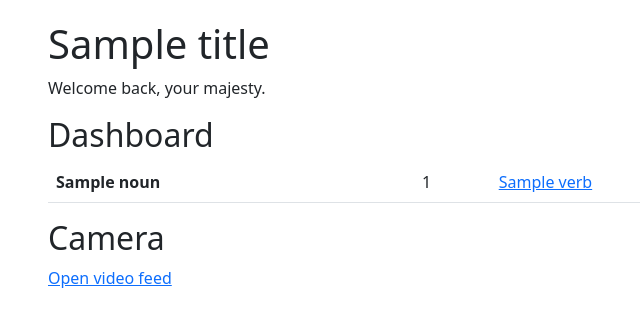
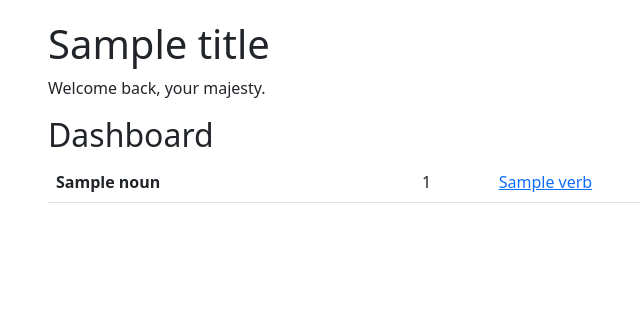
Before and after one commit to vEnhance/dotfiles, a Flask app: template sentinel/templates/index.html in a window 1280 px wide. Shown: the top 327 px of the page, without its empty margins (204-844 px from the left). Run offline with Flask 2, Linux system fonts and the light colour scheme; the template is opened without the code that fills it: most values are stand-ins (such as "Sample title", 1, 10 or a date in 2020); parts of the project's set-up code (start-up, migrations or seed data) failed here and were passed over.

Commit message:
Sentinel doesn't need camera monitoring anymore
Just discord bot for now?

```diff
--- a/sentinel/sentinel.py
+++ b/sentinel/sentinel.py
@@ -18,13 +18,12 @@ VERBS = [
 	'restart',
 ]
 NOUNS = [
-	'motioncam',
 	'sentinel',
 	'evil-chin',
 	'mosp-2021',
+	'noip2',
 	'evansync',
 ]
-CAMERA_DOMAIN = (Path(__file__).parent / 'subdomains/camera').read_text().strip()
 
 
 def check_status(noun: str) -> Tuple[str, str]:
@@ -49,7 +48,6 @@ def index():
 			title="Sentinel server",
 			statuses=statuses,
 			verbs=VERBS,
-			camera=CAMERA_DOMAIN,
 		)
 	else:
 		return render_template("login.html", title="Greetings")
--- a/sentinel/templates/index.html
+++ b/sentinel/templates/index.html
@@ -15,8 +15,4 @@
 		{% endfor %}
 	</tbody>
 </table>
-<h2>Camera</h2>
-<p>
-	<a href="http://{{camera}}.loca.lt/">Open video feed</a>
-</p>
 {% endblock %}
```
Also changed, not shown: 1 other file.
